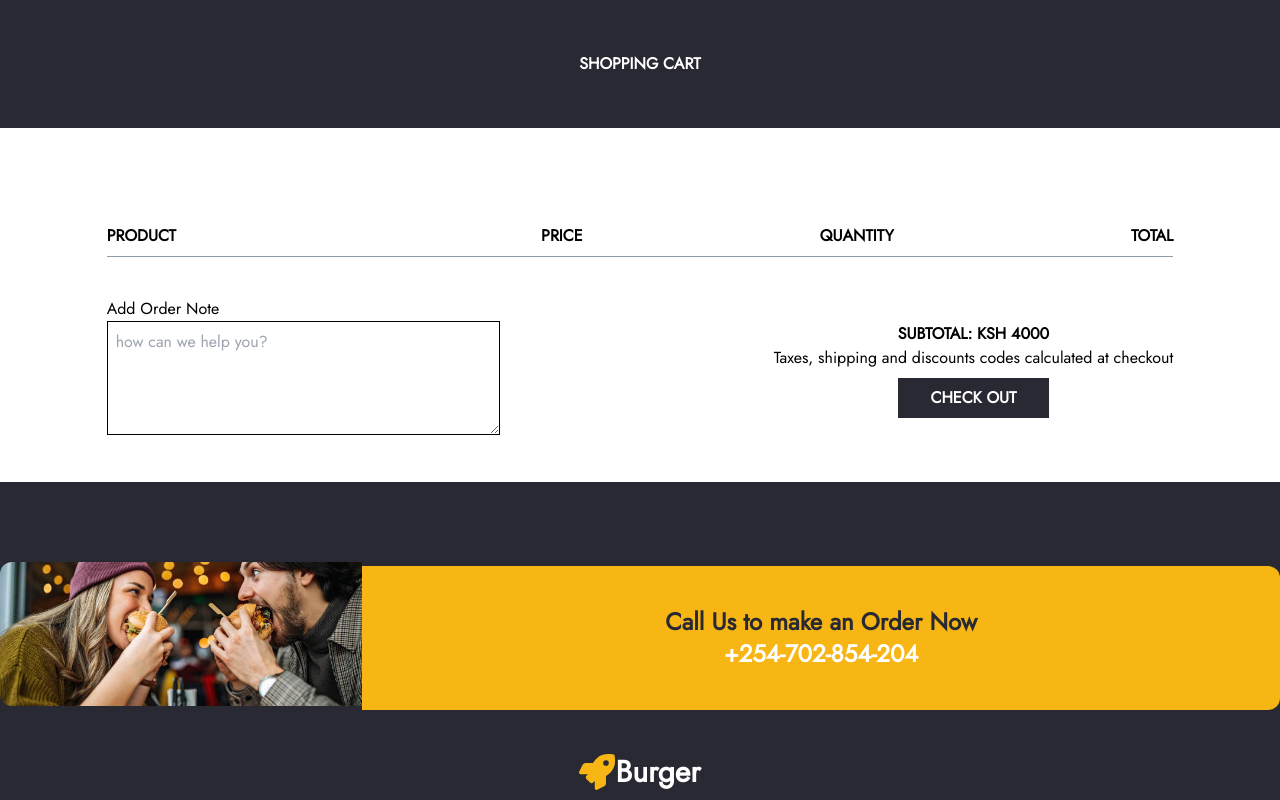
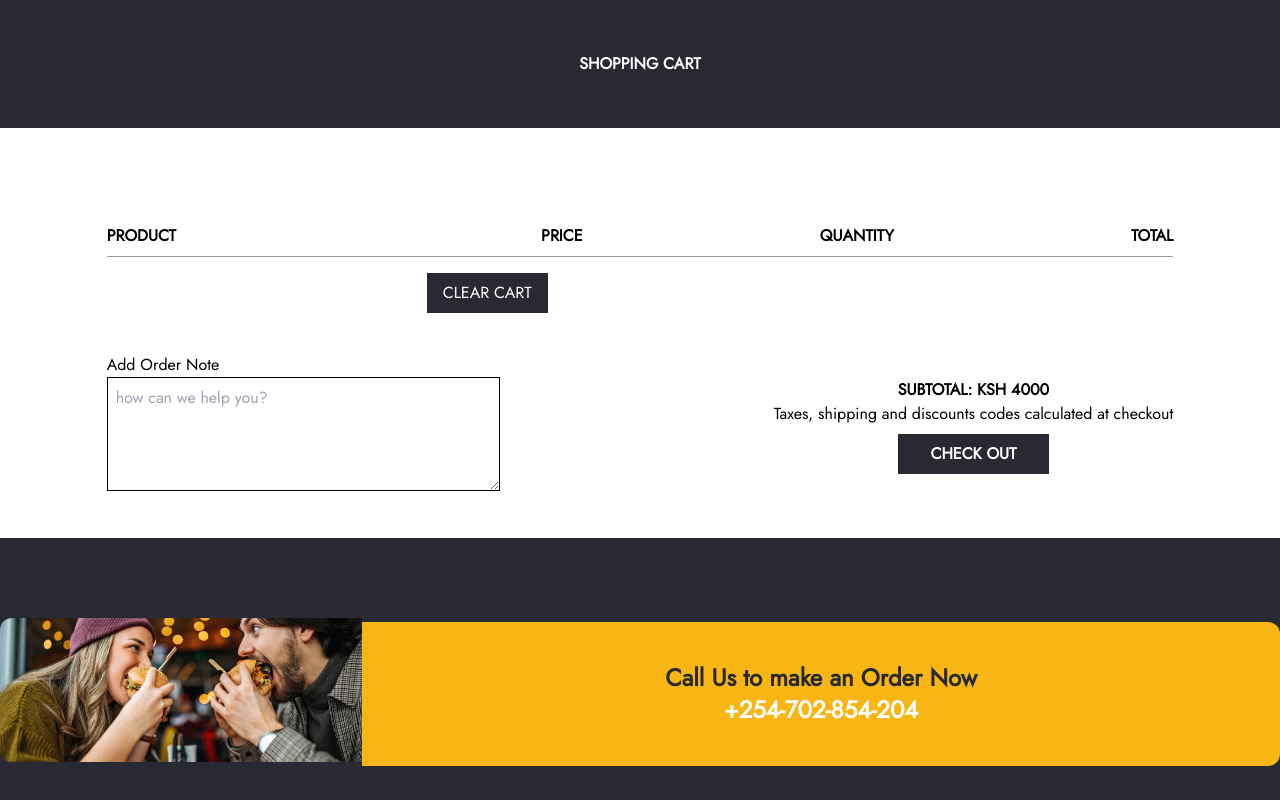
Before and after one commit to Marcos8060/Deliveroo, a React (Create React App) app: page /cart in a window 1280 px wide. Shown: the top 800 px of the page. Built offline with nearby package versions, Linux system fonts and the light colour scheme; a web font is replaced by a local one.

Commit message:
added a clear cart button

```diff
--- a/src/Pages/Cart.js
+++ b/src/Pages/Cart.js
@@ -50,8 +50,12 @@ const Cart = () => {
           </div>
 
          <hr className='w-10/12 mx-auto mt-4 mb-4 text-gray'/>
+
         </>
       ))}
+         <div className="w-4/12 mx-auto">
+          <button className='bg-black py-2 px-4 uppercase text-white'>Clear Cart</button>
+         </div>
 
 
       <div className="md:flex grid items-center justify-between w-10/12 mx-auto mt-10">
```
